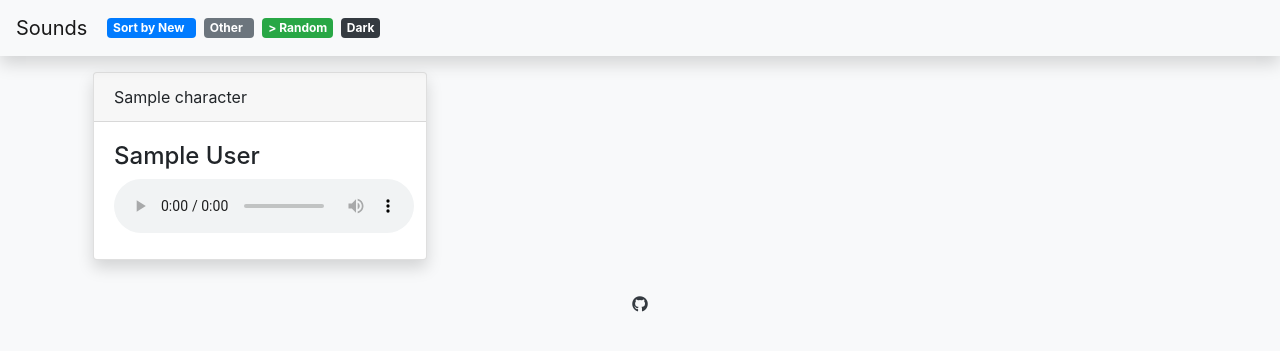
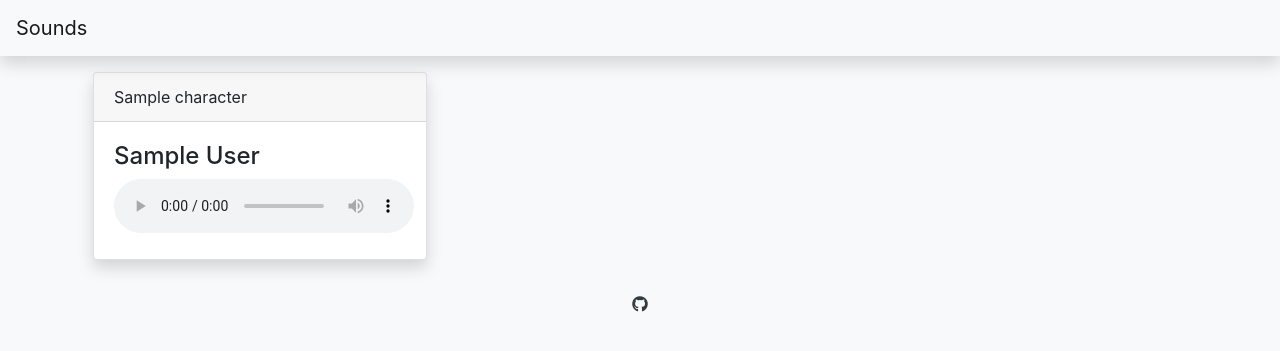
Before and after one commit to jhadev/py-sounds, a Django app: page /sounds/ in a window 1280 px wide. Shown: the top 351 px of the page. Run offline with Django 3.2, Linux system fonts and the light colour scheme; tables that the repository leaves empty hold one stand-in row (values such as "Sample post"); some libraries are stand-ins or nearby versions.

Commit message:
removed wrong link

```diff
--- a/sounds/templates/base.html
+++ b/sounds/templates/base.html
@@ -22,7 +22,7 @@
       <span class="navbar-toggler-icon text-danger"></span>
     </button>
     <div class="collapse navbar-collapse" id="navbarNav">
-      <ul class="navbar-nav">
+      {% comment %} <ul class="navbar-nav">
         <li class="nav-item">
           <button class="btn badge m-1 link animated fadeIn badge-primary sort" value="sortbynew">
             Sort by New &nbsp<span class="total-count badge badge-light"></span><span class="sr-only">total</span>
@@ -47,7 +47,7 @@
           </button>
         </li>
       </ul>
-    </div>
+    </div> {% endcomment %}
   </nav>
   <div class="container">
     <!--START SOUNDS-->
@@ -59,7 +59,7 @@
   </div>
   <div class="spacer"></div>
   <footer class="bg-light text-center sticky-footer">
-    <a href="https://github.com/jhadev/sounds" target="_blank">
+    <a href="https://github.com/jhadev/py-sounds" target="_blank">
       <i class="text-dark fab fa-github icon-large"></i></a>
   </footer>
   </div>
```
